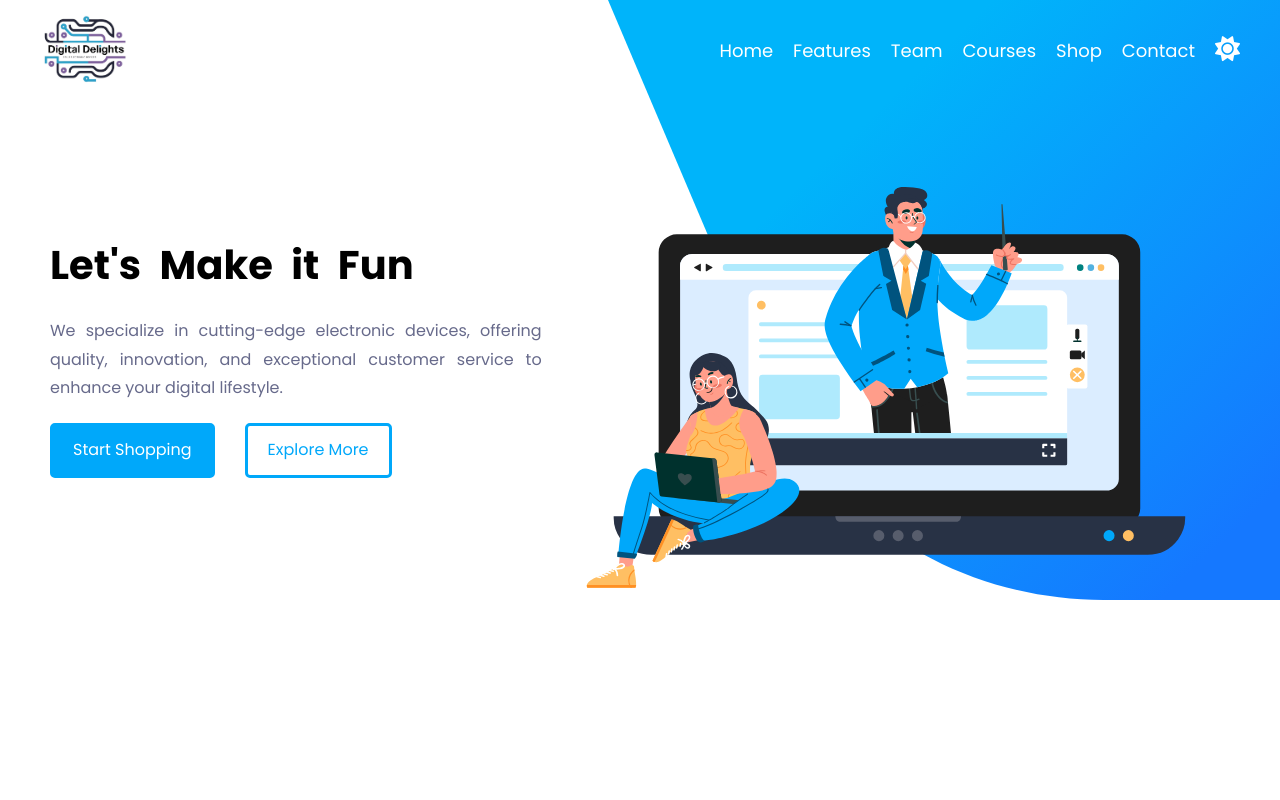
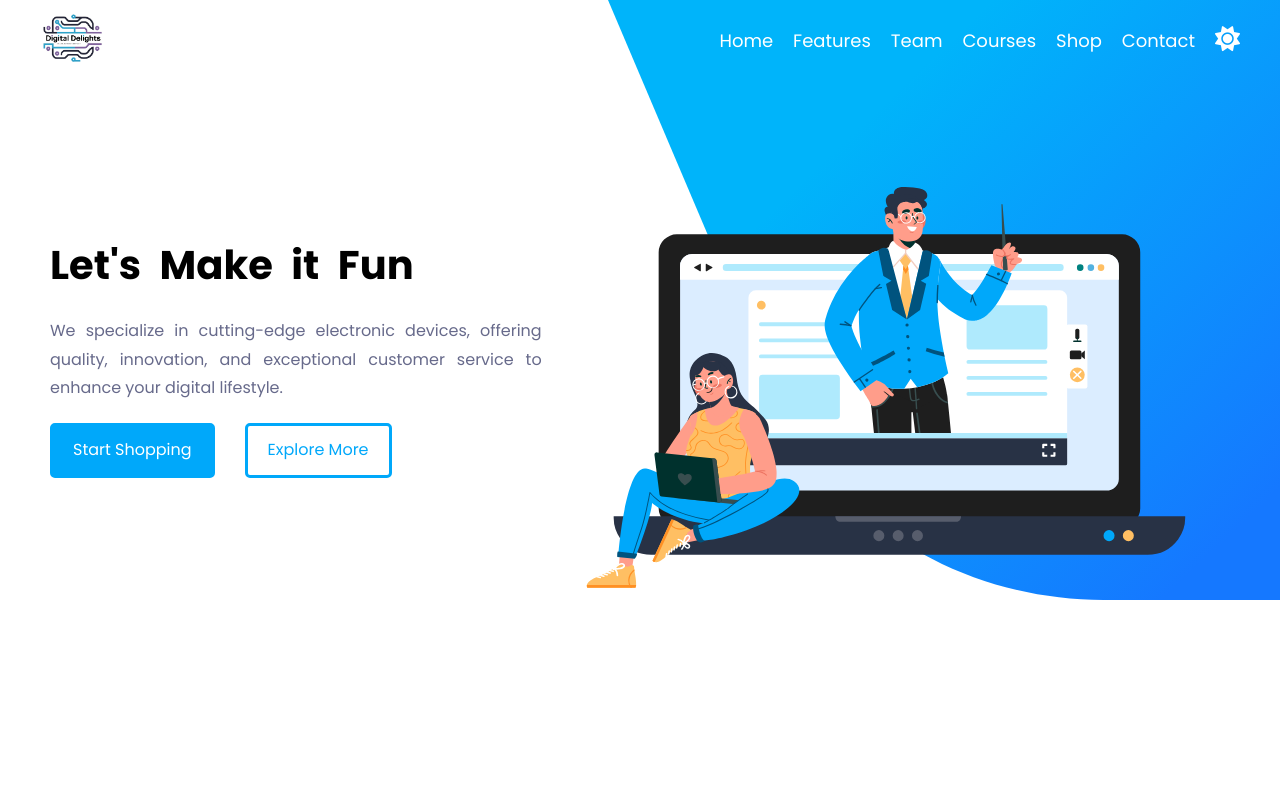
Before and after one commit to eyadwebdeveloper/digital-delights.com, a plain HTML site: page home.html in a window 1280 px wide. Shown: the top 800 px of the page. Drawn offline with Linux system fonts and the light colour scheme.

Commit message:
Some edits

```diff
--- a/home.html
+++ b/home.html
@@ -12,6 +12,10 @@
       href="https://fonts.googleapis.com/css2?family=Poppins:wght@400;700&display=swap"
       rel="stylesheet"
     />
+
+    <!-- ------ Logo ------- -->
+    <link rel="icon" type="image/x-icon" href="imgs/logo.jpg">
+
     <!------ Stylesheet ------>
     <link rel="stylesheet" href="css/styles.css" />
     <link rel="stylesheet" href="css/popup.css">
@@ -26,7 +30,7 @@
     <!------ Header ------>
     <header>
       <nav>
-        <a href="#home" id="logo"><img src="imgs/logo.jpg" alt="" style="width: 90px;border-radius: 10px;"></a>
+        <a href="#home" id="logo"><img src="imgs/logo.jpg" alt="" style="width: 65px;border-radius: 10px;"></a>
         <i class="fas fa-bars" id="ham-menu"></i>
         <ul id="nav-bar">
           <li>
```
